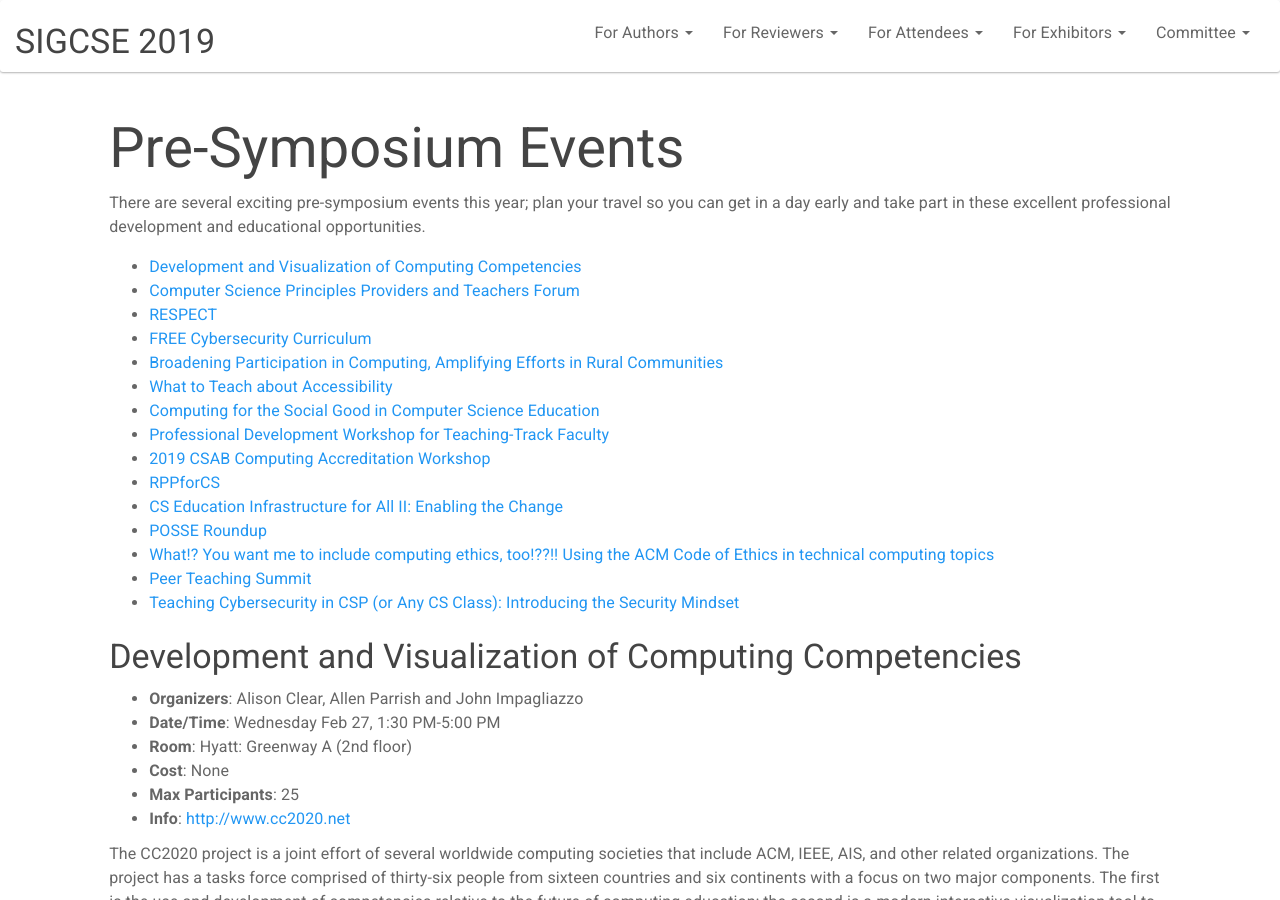
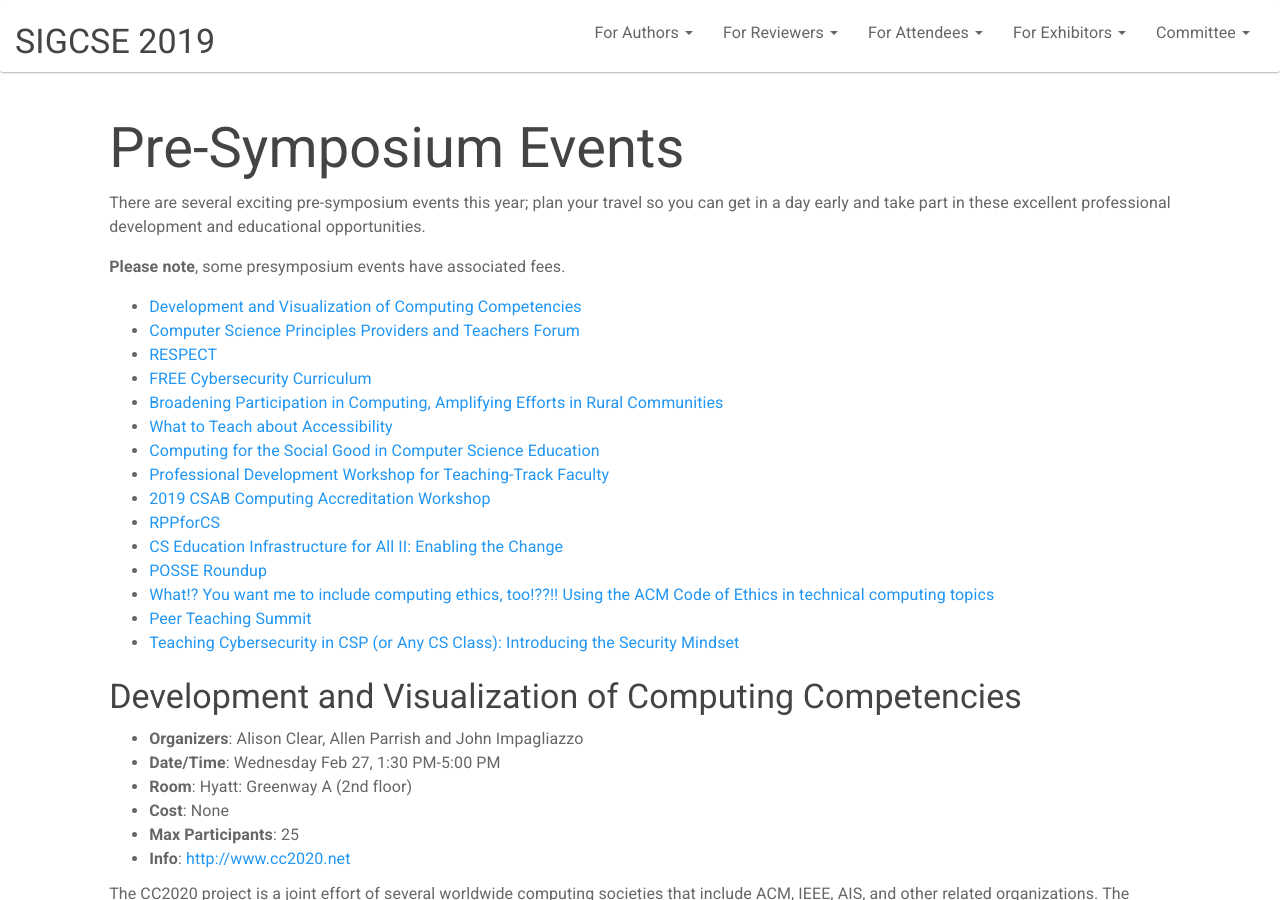
Before and after one commit to sheckman/sigcse2019, a Jekyll site: the page built from attendees/presymposium.md, in a window 1280 px wide and 900 px high. Built offline with Jekyll 4.4.1, drawn with Linux system fonts in a browser that asks for light colours.

Commit message:
Wording update.

```diff
--- a/attendees/presymposium.md
+++ b/attendees/presymposium.md
@@ -4,6 +4,8 @@ showTitle: true
 ---
 
 There are several exciting pre-symposium events this year; plan your travel so you can get in a day early and take part in these excellent professional development and educational opportunities.
+
+<b>Please note</b>, some presymposium events have associated fees.
 
 <!-- num,presenters,title,description,cost,date,room,maxparticipants,infourl,numppl -->
 
```
